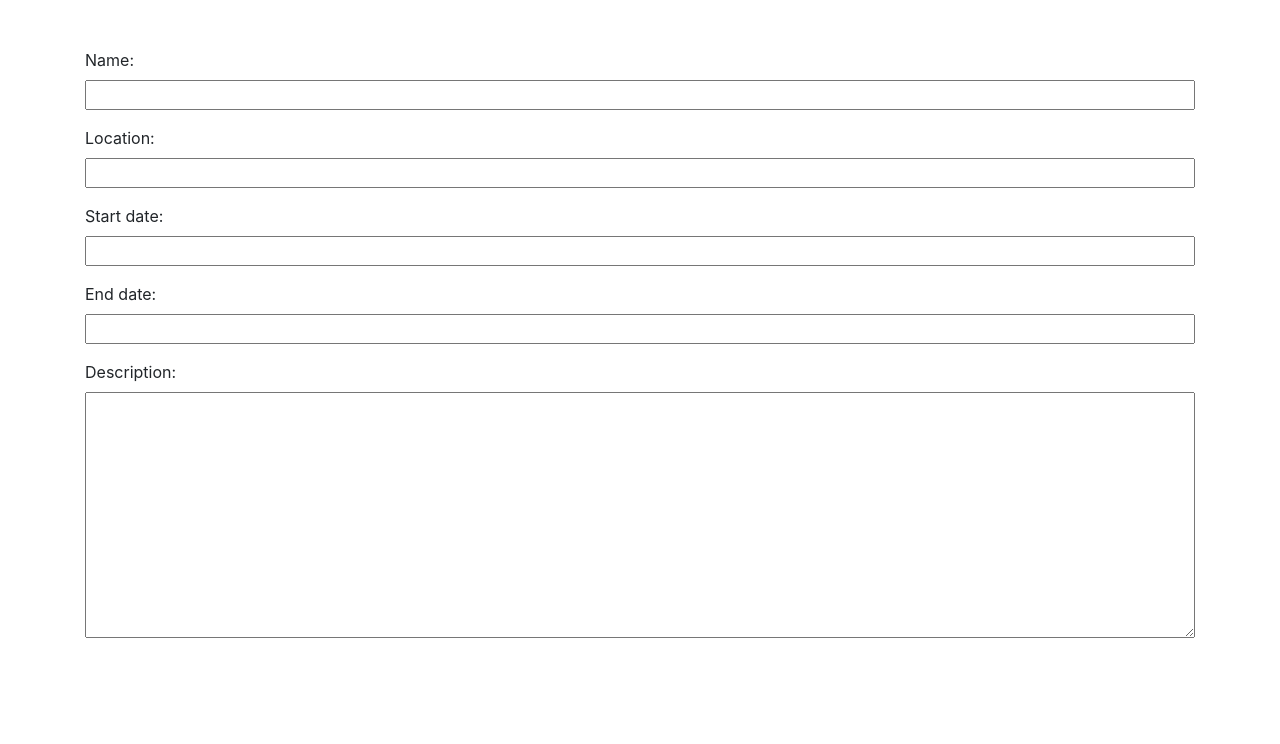
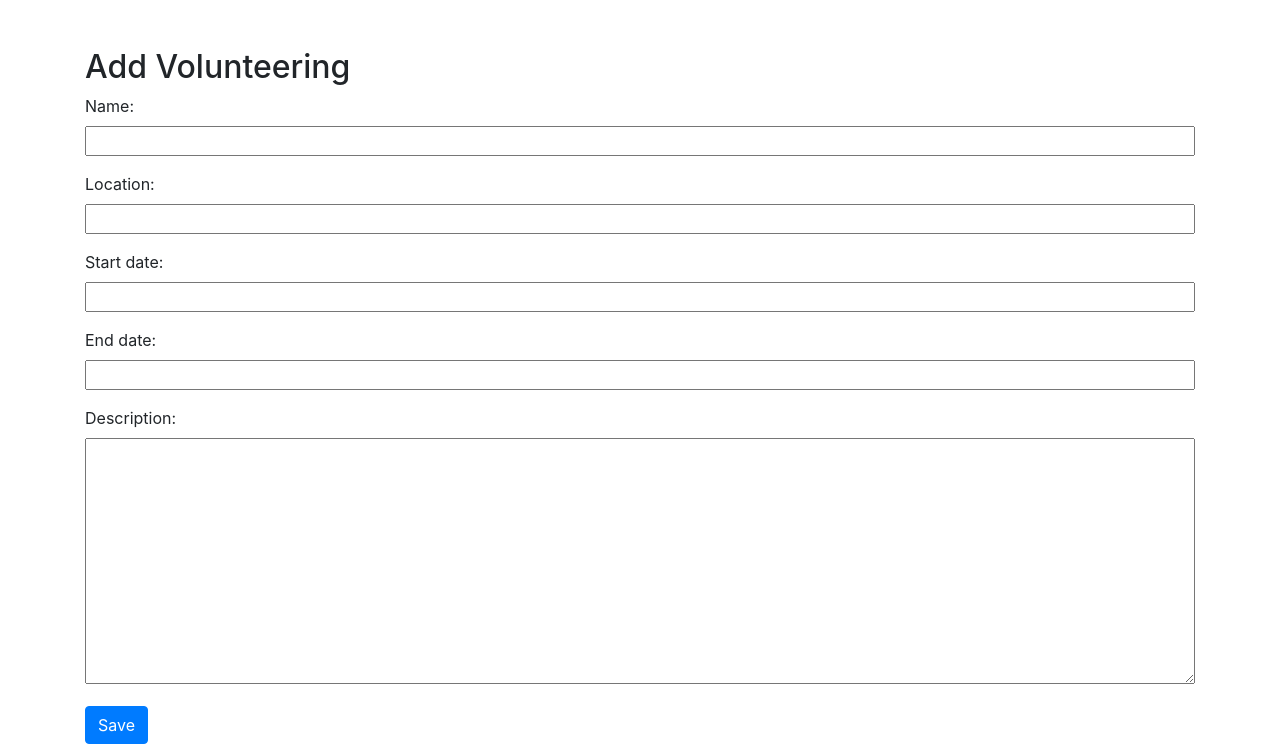
Before and after one commit to RavindTumber/bridging-cwk, a Django app: page /cv/volunteering/new/ in a window 1280 px wide. Shown: the part 58-802 px from the top of the page. Before the commit the page ends 696 px from the top, so only its background shows below. Run offline with Django 3.2, Linux system fonts and the light colour scheme; the visitor is signed in with stand-in values (Sample User, id 1); some libraries are stand-ins or nearby versions.

Commit message:
Added button to the add volunteering template

```diff
--- a/cv/templates/cv/volunteering_edit.html
+++ b/cv/templates/cv/volunteering_edit.html
@@ -2,8 +2,11 @@
 
 {% block content %}
     <div class="container mt-5">
+        <h2>Add Volunteering</h2>
         <form method="POST" class="post-form">
+            {% csrf_token %}
             {{ form.as_p }}
+            <button class="btn btn-primary" type="submit" id="save">Save</button>
         </form>
     </div>
 
```
